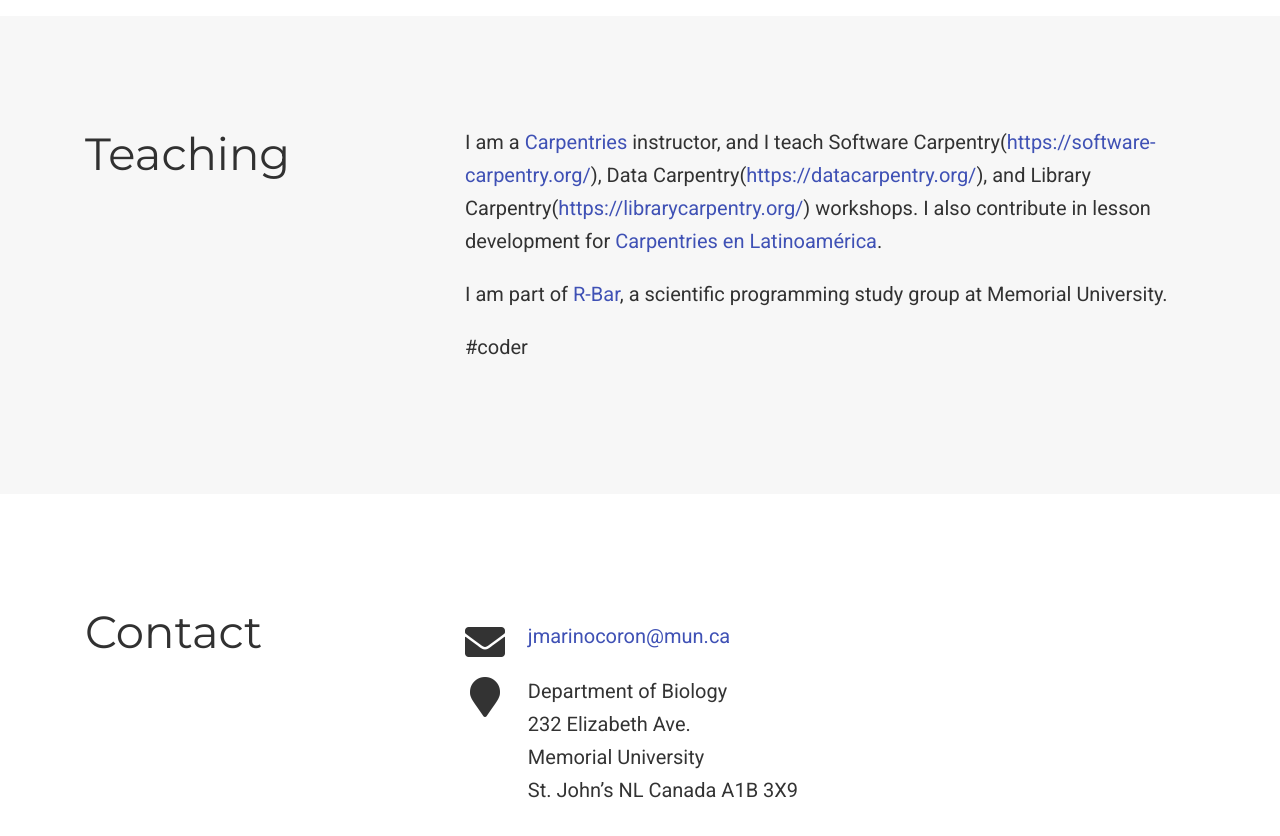
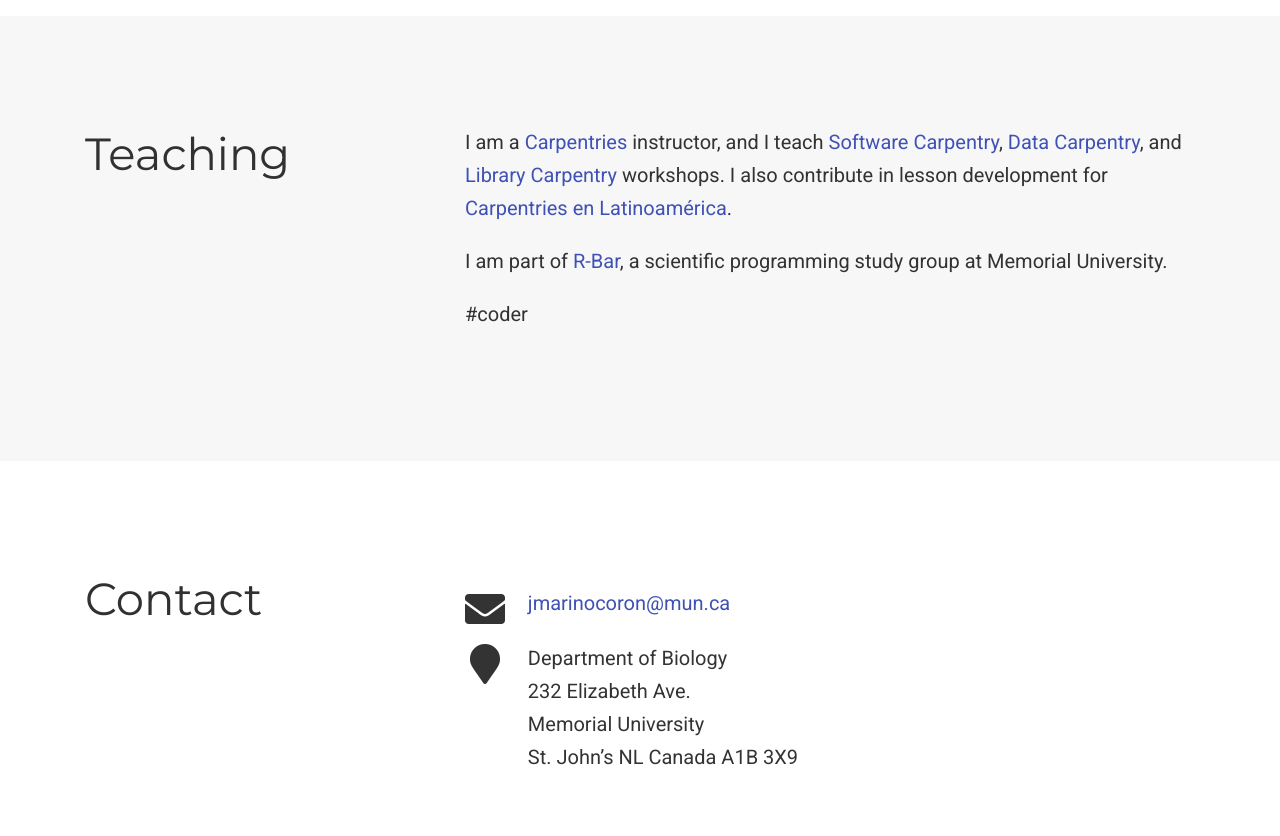
Before and after one commit to JoanyMarino/joanymarino.github.io, a plain HTML site: page index.html in a window 1280 px wide. Shown: the part 2300-3136 px from the top of the page. Drawn offline with nearby package versions, Linux system fonts and the light colour scheme; some packages are replaced by stand-ins of ours; some icons are missing.

Commit message:
build website

```diff
--- a/home/index.xml
+++ b/home/index.xml
@@ -99,7 +99,7 @@ Any attempt at understanding symbiosis must start by recognizing the relationshi
       <pubDate>Mon, 01 Jan 0001 00:00:00 +0000</pubDate>
 
       <guid>https://joanymarino.github.io/home/teaching/</guid>
-      <description>I am a Carpentries instructor, and I teach Software Carpentry(https://software-carpentry.org/), Data Carpentry(https://datacarpentry.org/), and Library Carpentry(https://librarycarpentry.org/) workshops. I also contribute in lesson development for Carpentries en Latinoamérica.
+      <description>I am a Carpentries instructor, and I teach Software Carpentry, Data Carpentry, and Library Carpentry workshops. I also contribute in lesson development for Carpentries en Latinoamérica.
 I am part of R-Bar, a scientific programming study group at Memorial University.
 #coder</description>
     </item>
--- a/index.html
+++ b/index.html
@@ -891,9 +891,9 @@
   </div>
   <div class="col-12 col-lg-8">
     <p>I am a <a href="https://carpentries.org/" target="_blank">Carpentries</a> instructor,
-and I teach Software Carpentry(<a href="https://software-carpentry.org/" target="_blank">https://software-carpentry.org/</a>),
-Data Carpentry(<a href="https://datacarpentry.org/" target="_blank">https://datacarpentry.org/</a>), and
-Library Carpentry(<a href="https://librarycarpentry.org/" target="_blank">https://librarycarpentry.org/</a>) workshops.
+and I teach <a href="https://software-carpentry.org/" target="_blank">Software Carpentry</a>,
+<a href="https://datacarpentry.org/" target="_blank">Data Carpentry</a>, and
+<a href="https://librarycarpentry.org/" target="_blank">Library Carpentry</a> workshops.
 I also contribute in lesson development for
 <a href="https://software-carpentry.org/blog/2018/03/paralatinoamerica.html" target="_blank">Carpentries en Latinoamérica</a>.</p>
 
```
